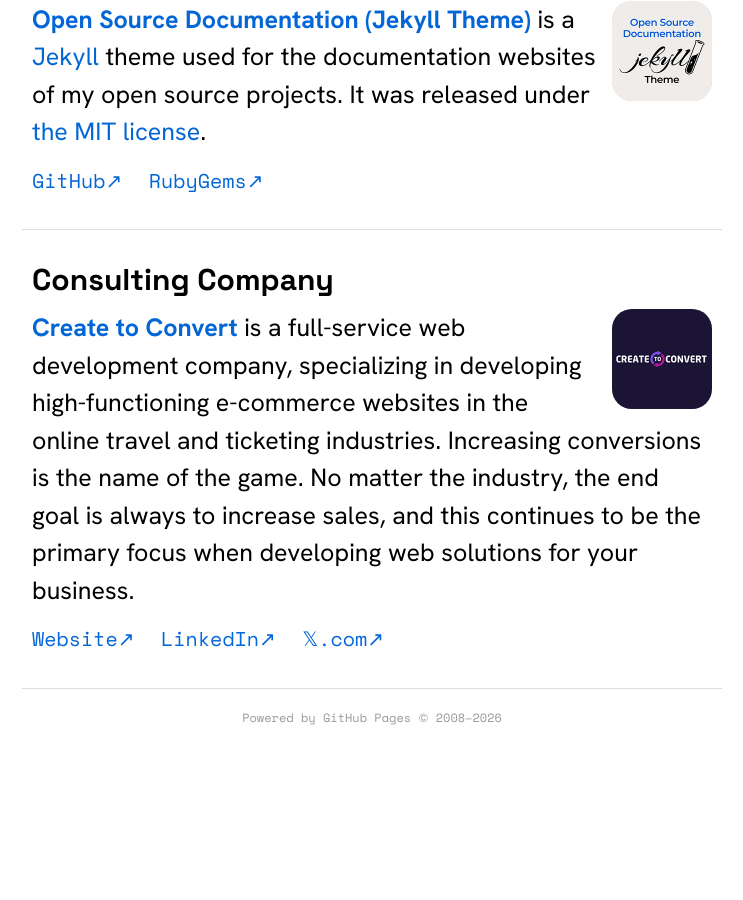
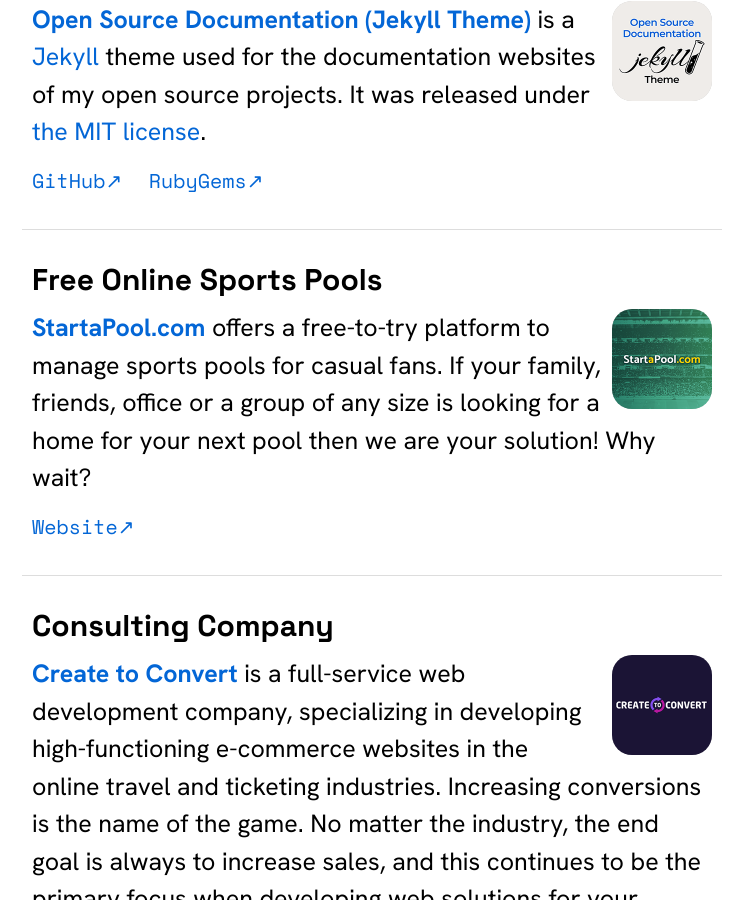
Before and after one commit to andrewgjohnson/www.andrewgjohnson.com, a Jekyll site: the page built from pages/index.md, in a window 1280 px wide and 900 px high, scrolled down 1676 px. Shown: the whole window, without its empty margins (268-1011 px from the left). Built offline with Jekyll 4.4.1, drawn with Linux system fonts in a browser that asks for light colours; before the commit the page ends 2423 px from its top, so only the background shows below that.

Commit message:
Added StartaPool.com

```diff
--- a/pages/index.md
+++ b/pages/index.md
@@ -161,6 +161,17 @@ permalink: /
     </ul>
 </div>
 <div class="block with-avatar" id="ctc-block">
+    <h2>Free Online Sports Pools</h2>
+    <p>
+        <a href="https://www.startapool.com/" title="StartaPool.com"><img src="/start-a-pool.png?_={{ site.time | date: '%Y%m%d%H%M%S' }}" alt="StartaPool.com" class="avatar" /><strong>StartaPool.com</strong></a> offers a free-to-try platform to manage sports pools for casual fans. If your family, friends, office or a group of any size is looking for a home for your next pool then we are your solution! Why wait?
+    </p>
+    <ul class="platforms">
+        <li>
+            <a href="https://www.startapool.com/" title="Website">Website↗</a>
+        </li>
+    </ul>
+</div>
+<div class="block with-avatar" id="ctc-block">
     <h2>Consulting Company</h2>
     <p>
         <a href="https://www.createtoconvert.com/" title="Create to Convert"><img src="/create-to-convert.png?_={{ site.time | date: '%Y%m%d%H%M%S' }}" alt="Create to Convert" class="avatar" /><strong>Create to Convert</strong></a> is a full-service web development company, specializing in developing high-functioning e-commerce websites in the online travel and ticketing industries. Increasing conversions is the name of the game. No matter the industry, the end goal is always to increase sales, and this continues to be the primary focus when developing web solutions for your business.
```
Also changed, not shown: start-a-pool.png (added).
